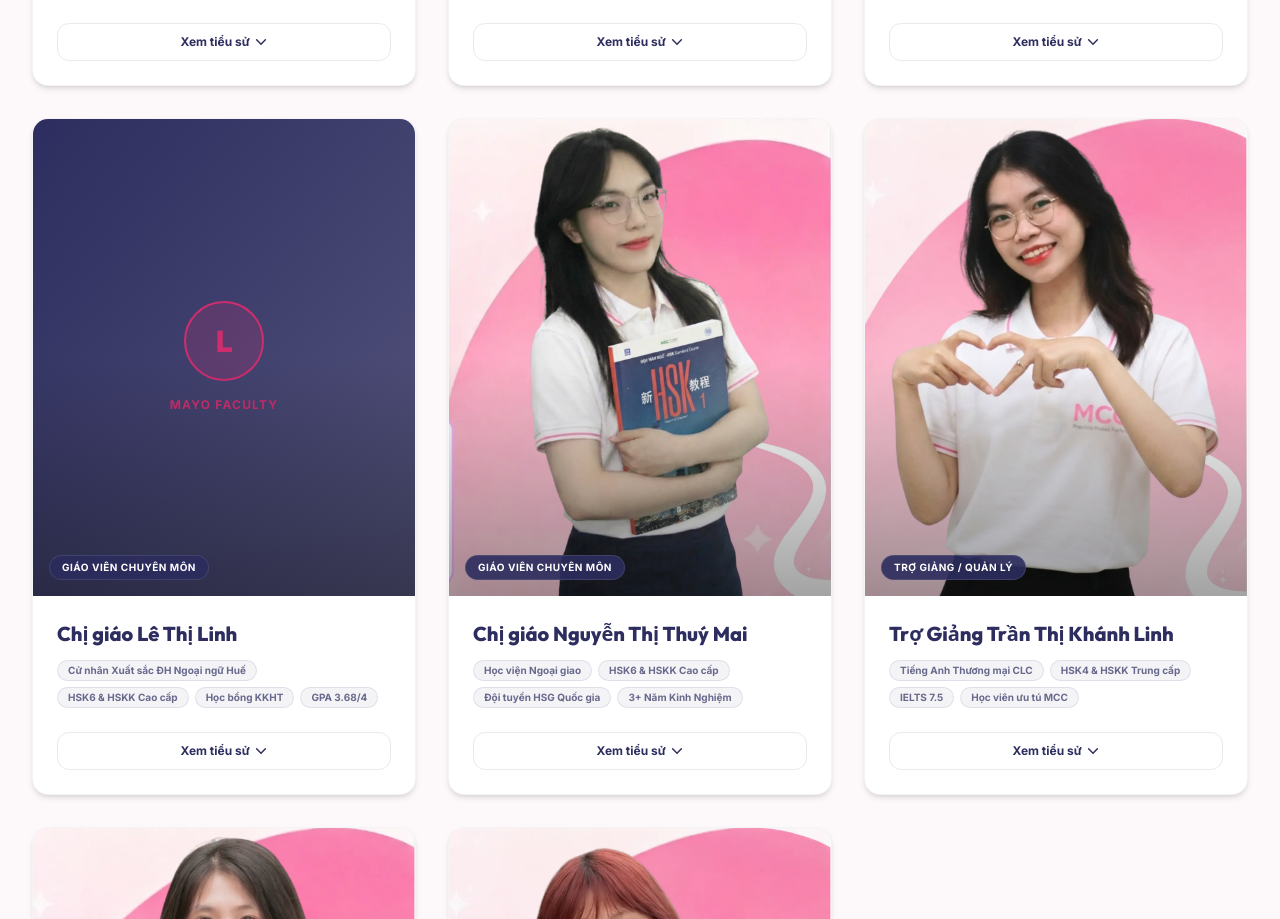
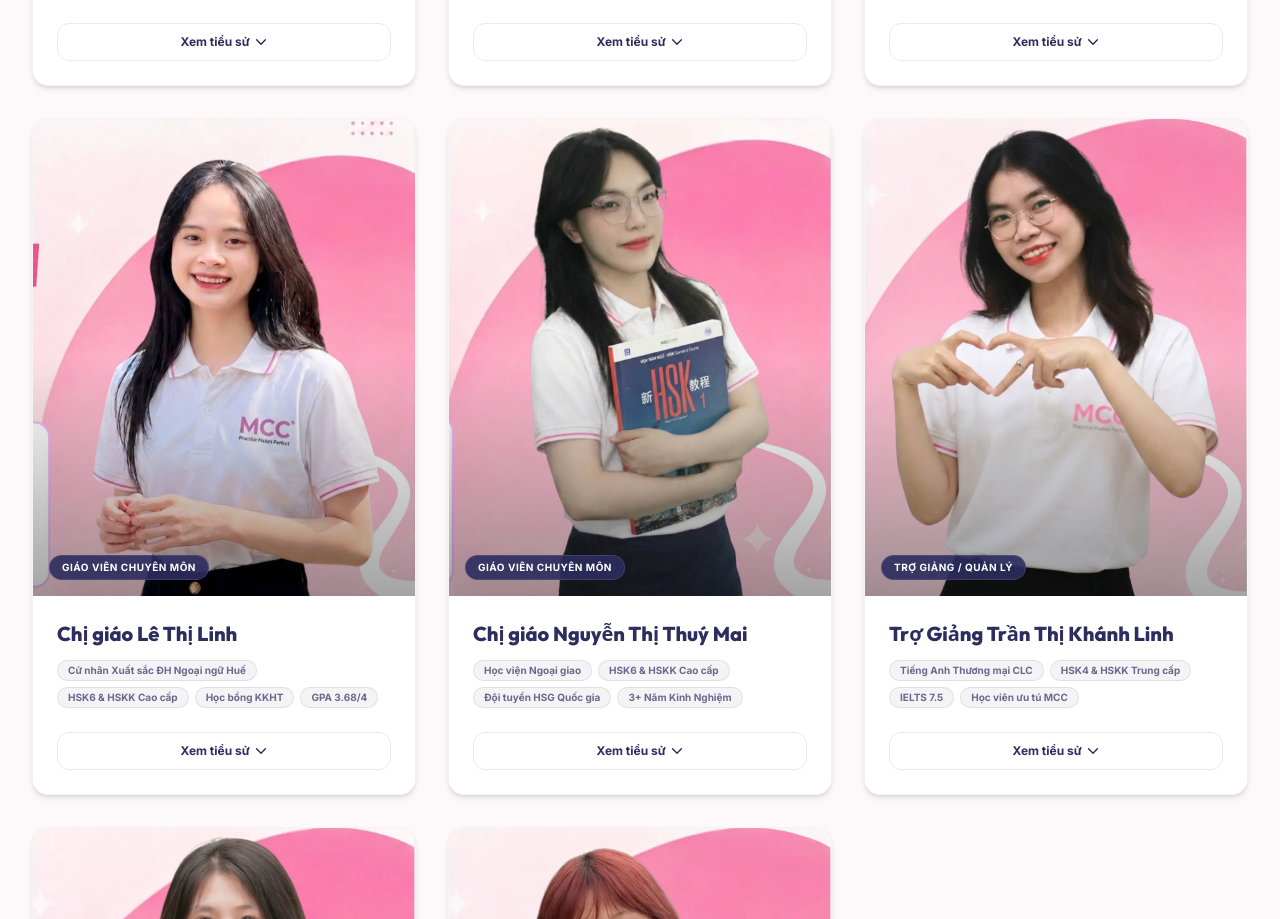
Before and after one commit to gnaohuv22/MayoCreativeChinese, an Angular app: page / in a window 1280 px wide. Shown: the part 3803-4722 px from the top of the page. Built offline with nearby package versions, Linux system fonts and the light colour scheme.

Commit message:
feat: add photo for teacher Le Thi Linh (lelinh)

```diff
--- a/src/app/components/teachers/teachers.ts
+++ b/src/app/components/teachers/teachers.ts
@@ -108,7 +108,7 @@ export class TeachersComponent {
     },
     {
       id: 'lelinh',
-      initial: 'L',
+      image: 'teacher-introduce/LeLinh.webp',
       nameKey: 'teacher.lelinh.name',
       roleKey: 'teachers.role.teacher',
       bioKey: 'teacher.lelinh.bio',
```
Also changed, not shown: public/teacher-introduce/LeLinh.webp (added).
